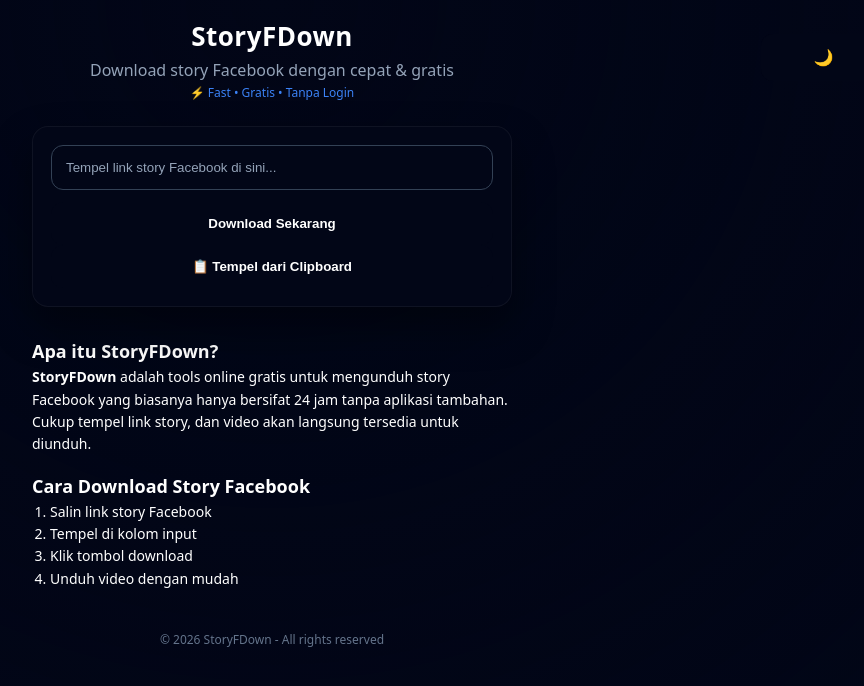
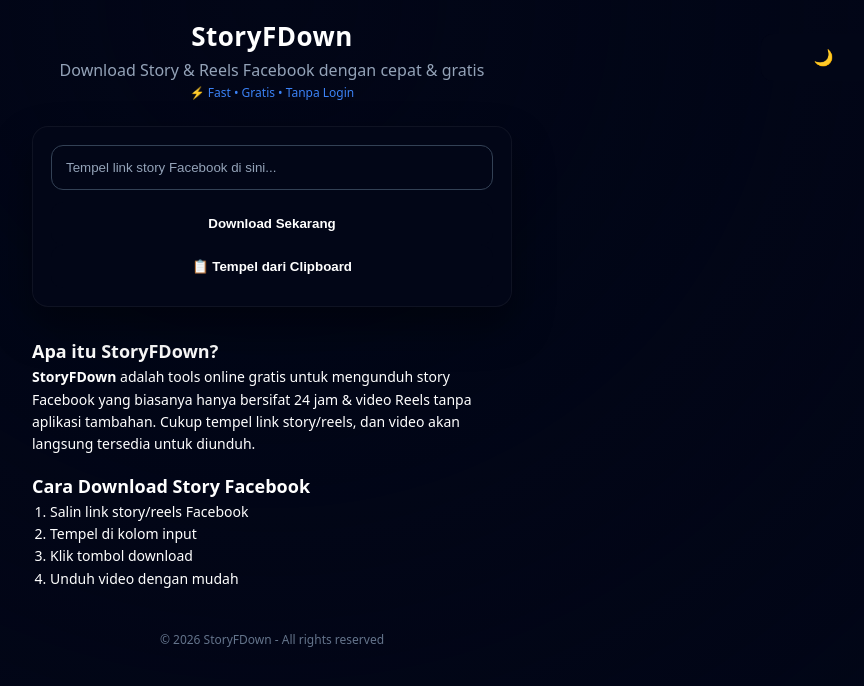
Before and after one commit to webuicode69-project/storyfdown, a Flask app: page / in a window 1280 px wide. Shown: the top 686 px of the page, without its empty margins (368-1232 px from the left). Run offline with Flask 3, Linux system fonts and the light colour scheme.

Commit message:
Update index.html

```diff
--- a/templates/index.html
+++ b/templates/index.html
@@ -28,7 +28,7 @@
 
 <header class="header">
     <h1>StoryFDown</h1>
-    <p class="subtitle">Download story Facebook dengan cepat & gratis</p>
+    <p class="subtitle">Download Story & Reels Facebook dengan cepat & gratis</p>
     <!-- 🌗 toggle theme -->
     <button id="themeToggle" class="theme-toggle">🌙</button>
 
@@ -62,12 +62,12 @@
         <h2>Apa itu StoryFDown?</h2>
         <p>
             <strong>StoryFDown</strong> adalah tools online gratis untuk mengunduh story Facebook yang biasanya hanya bersifat 24 jam
-            tanpa aplikasi tambahan. Cukup tempel link story, dan video akan langsung tersedia untuk diunduh.
+            & video Reels tanpa aplikasi tambahan. Cukup tempel link story/reels, dan video akan langsung tersedia untuk diunduh.
         </p>
 
         <h2>Cara Download Story Facebook</h2>
         <ol>
-            <li>Salin link story Facebook</li>
+            <li>Salin link story/reels Facebook</li>
             <li>Tempel di kolom input</li>
             <li>Klik tombol download</li>
             <li>Unduh video dengan mudah</li>
```
